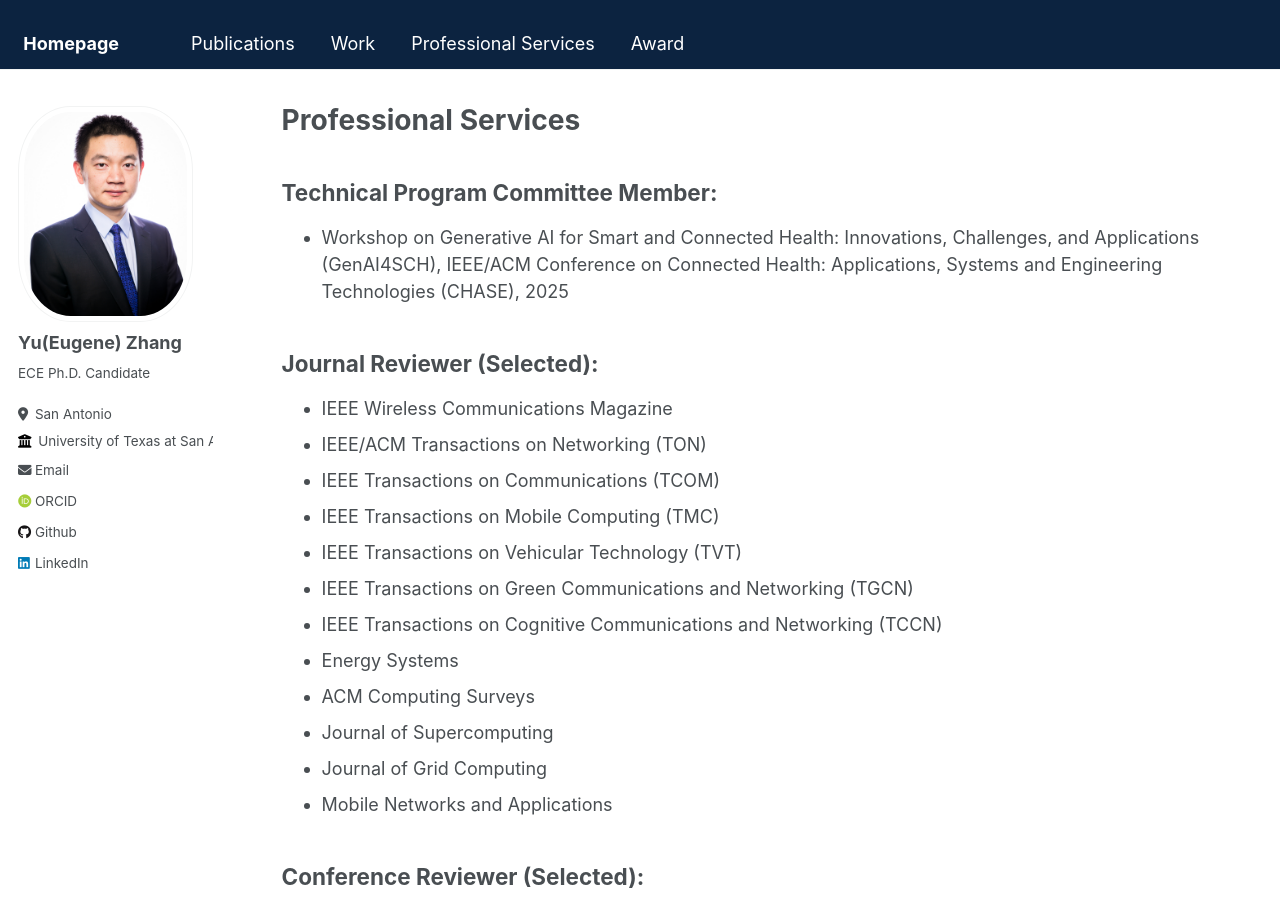
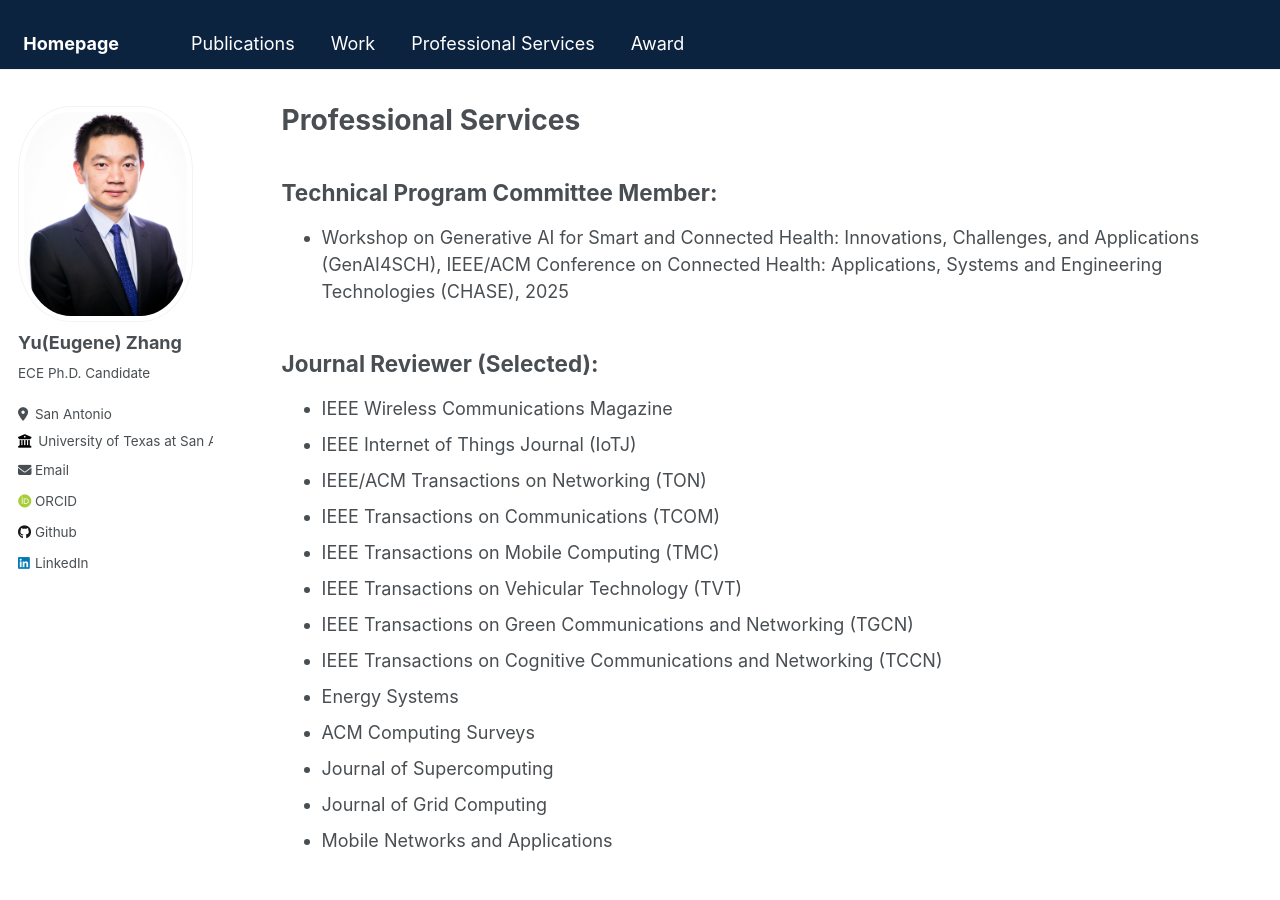
Before and after one commit to Yu-Zhang-Eugene/yu-zhang-eugene.github.io, a Jekyll site: the page built from _pages/professional-services.md, in a window 1280 px wide and 900 px high. Built offline with Jekyll 4.4.1, drawn with Linux system fonts in a browser that asks for light colours; some web fonts are replaced.

Commit message:
Update professional-services.md

```diff
--- a/_pages/professional-services.md
+++ b/_pages/professional-services.md
@@ -12,6 +12,7 @@ Technical Program Committee Member:
 Journal Reviewer (Selected):
 ------
 - IEEE Wireless Communications Magazine
+- IEEE Internet of Things Journal (IoTJ)
 - IEEE/ACM Transactions on Networking (TON)
 - IEEE Transactions on Communications (TCOM)
 - IEEE Transactions on Mobile Computing (TMC)
```
